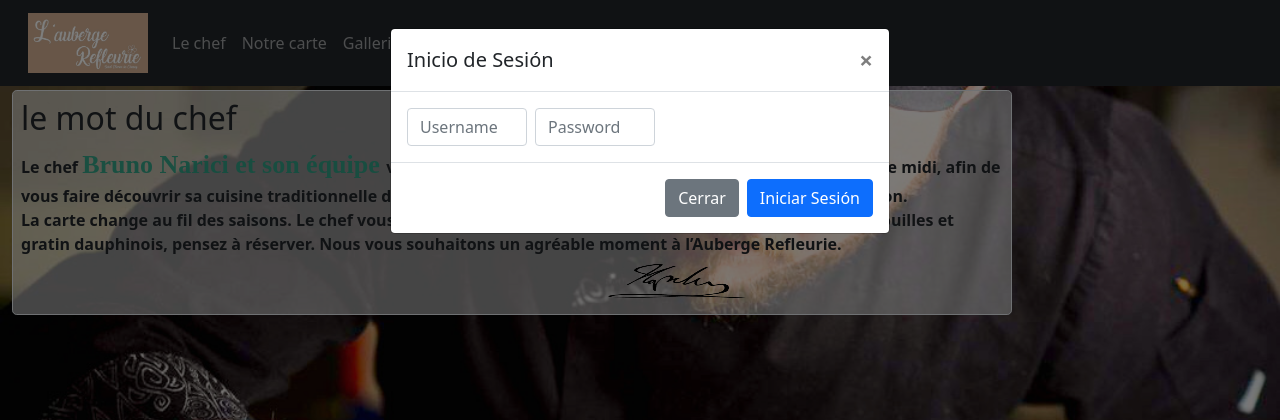
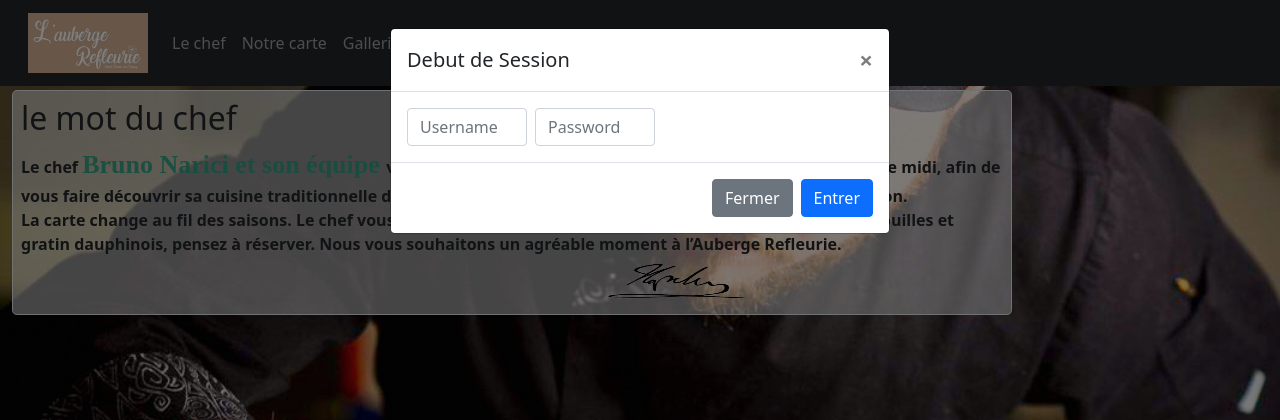
Before and after one commit to ThierryM23/webapp, a Flask app: page /about in a window 1280 px wide, after a click on "Administration". Shown: the top 420 px of the page. Run offline with Flask 3, Linux system fonts and the light colour scheme; parts of the project's set-up code (start-up, migrations or seed data) failed here and were passed over; some libraries are stand-ins or nearby versions.

Commit message:
elimier el espanol del login

```diff
--- a/templates/home.html
+++ b/templates/home.html
@@ -153,7 +153,7 @@
             <div class="card-body adelante card4 menu">
              {% for registro in registros %}
              <div class="">
-                    <h5 class="card-title">{{ registro.titre }} &nbsp; $&nbsp;{{ registro["prix"]|float|round(2) }}</h5>
+                    <h5 class="card-title">{{ registro.titre }} &nbsp; <small>€&nbsp;{{ registro["prix"]|float|round(2) }}</small></h5>
                     <h6 class="card-text"> {{ registro.description }}</h6>
                     <h7></h7>
              </div>
--- a/templates/layout.html
+++ b/templates/layout.html
@@ -148,7 +148,7 @@
     <div class="modal-dialog" role="document">
         <div class="modal-content">
             <div class="modal-header">
-                <h5 class="modal-title" id="loginModalLabel">Inicio de Sesión</h5>
+                <h5 class="modal-title" id="loginModalLabel">Debut de Session</h5>
                 <button type="button" class="close" data-dismiss="modal" aria-label="Close">
                     <span aria-hidden="true">&times;</span>
                 </button>
@@ -162,8 +162,8 @@
                            style="width:120px "/>
             </div>
             <div class="modal-footer">
-                <button type="button" class="btn btn-secondary" data-dismiss="modal">Cerrar</button>
-                <button type="submit" class="btn btn-primary">Iniciar Sesión</button>
+                <button type="button" class="btn btn-secondary" data-dismiss="modal">Fermer</button>
+                <button type="submit" class="btn btn-primary">Entrer</button>
             </div>
         </form>
         </div>
```
Also changed, not shown: 1 other file.
